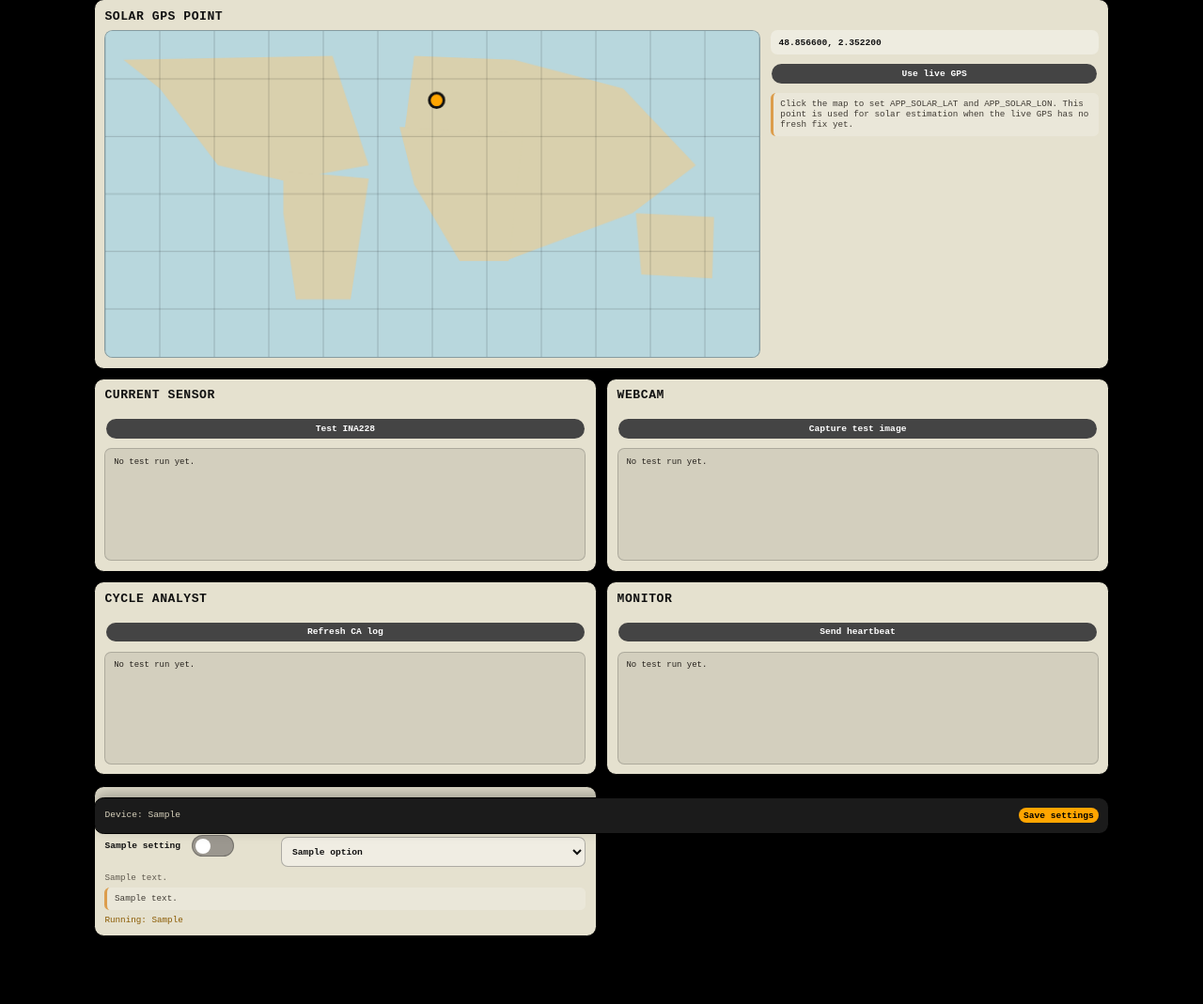
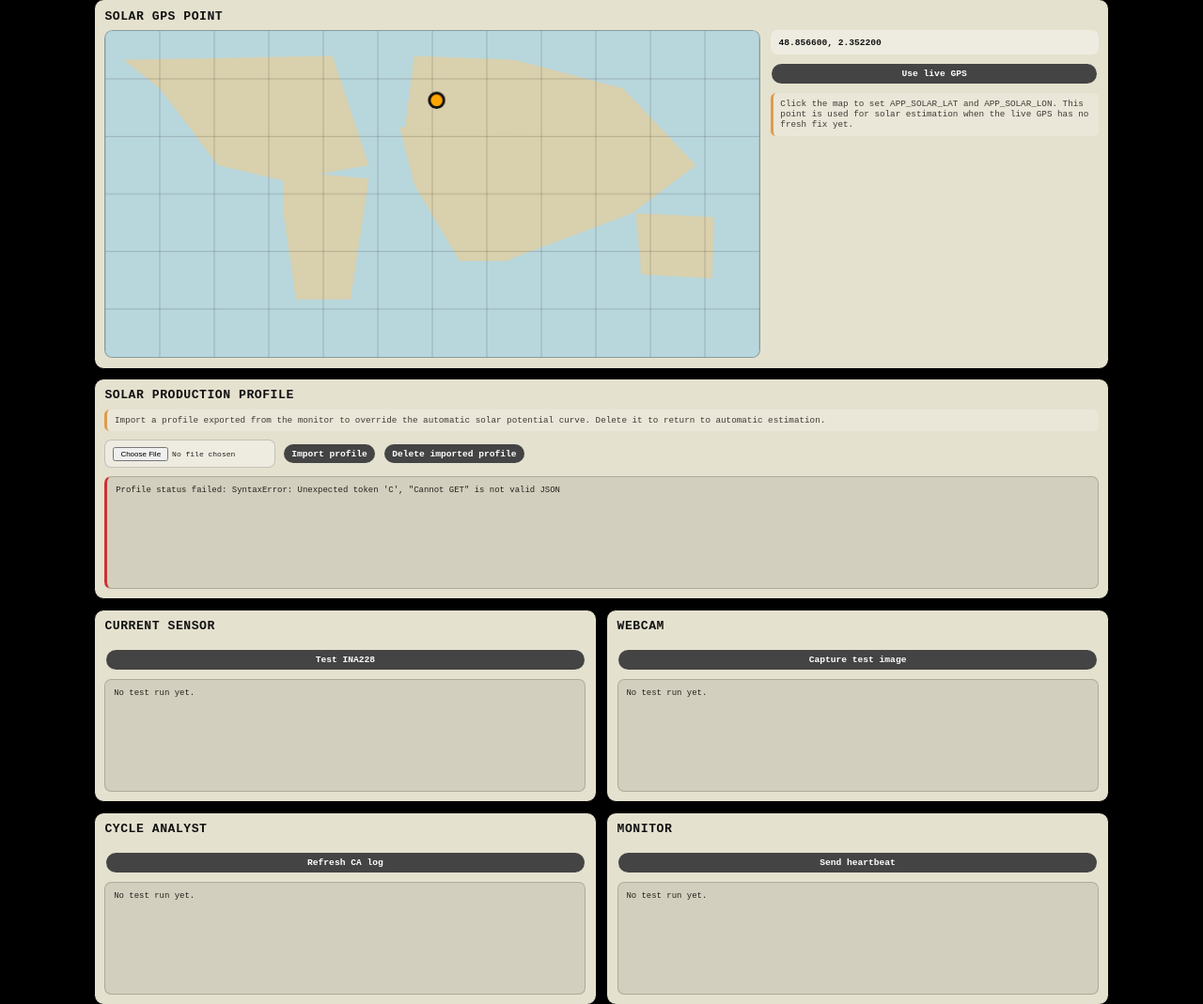
Before and after one commit to regenbox-team/Cycle-Analyst-App, a Flask app: template templates/settings.html in a window 1280 px wide. Shown: the part 102-1171 px from the top of the page at 94% size. Before the commit the page ends 1099 px from the top, so only its background shows below. Run offline with Flask 3, Linux system fonts and the light colour scheme; the template is opened without the code that fills it: most values are stand-ins (such as "Sample title", 1, 10 or a date in 2020); parts of the project's set-up code (start-up, migrations or seed data) failed here and were passed over.

Commit message:
import courbe solaire

```diff
--- a/app/config.py
+++ b/app/config.py
@@ -70,6 +70,7 @@ VEHICLE_CONFIGS = {
 SOLAR_PANEL_MAX_W = float(os.getenv("APP_SOLAR_PANEL_MAX_W", "690"))
 SOLAR_LOCATION_LAT = float(os.getenv("APP_SOLAR_LAT", "48.8566"))
 SOLAR_LOCATION_LON = float(os.getenv("APP_SOLAR_LON", "2.3522"))
+SOLAR_PROFILE_FILE = os.getenv("APP_SOLAR_PROFILE_FILE", os.path.join(BASE_DIR, "solar_profile.json"))
 SOLAR_BATTERY_CURVE_FILE = os.getenv("APP_BATTERY_DISCHARGE_CURVE_FILE", "")
 
 # --- DB per mode helpers ---
--- a/static/css/style.css
+++ b/static/css/style.css
@@ -2590,6 +2590,25 @@ th, td {
   margin-bottom: 0.65rem;
 }
 
+.settings-profile-actions {
+  display: flex;
+  flex-wrap: wrap;
+  align-items: center;
+  gap: 0.45rem;
+  margin: 0.55rem 0;
+}
+
+.settings-profile-actions input[type="file"] {
+  max-width: 100%;
+  padding: 0.4rem 0.5rem;
+  border: 1px solid rgba(0, 0, 0, 0.18);
+  border-radius: 0.45rem;
+  background: rgba(255, 255, 255, 0.36);
+  color: var(--text-dark);
+  font-family: var(--font-main);
+  font-size: var(--font-small);
+}
+
 .settings-map-layout {
   display: grid;
   grid-template-columns: minmax(0, 1.6fr) minmax(13rem, 0.8fr);
--- a/static/js/settings.js
+++ b/static/js/settings.js
@@ -184,8 +184,114 @@
     });
   }
 
+  function formatSolarProfileStatus(profile) {
+    if (!profile || !profile.enabled) {
+      const path = profile && profile.path ? `\nPath: ${profile.path}` : '';
+      return `No imported profile. Automatic solar estimation is active.${path}`;
+    }
+    const lines = [
+      'Imported solar profile active.',
+      `Name: ${profile.name || 'Imported solar profile'}`,
+      `Points: ${profile.point_count || 0}`,
+      `Peak: ${Math.round(Number(profile.peak_w || 0))} W`,
+    ];
+    if (profile.panel_max_w) lines.push(`Panels: ${Math.round(Number(profile.panel_max_w))} Wc`);
+    if (profile.created_at) lines.push(`Created: ${profile.created_at}`);
+    if (profile.path) lines.push(`Path: ${profile.path}`);
+    return lines.join('\n');
+  }
+
+  async function refreshSolarProfileStatus() {
+    const status = document.getElementById('solar-profile-status');
+    if (!status) return;
+    status.textContent = 'Loading profile status...';
+    status.classList.remove('ok', 'error', 'warning');
+    try {
+      const response = await fetch('/settings/solar_profile', { cache: 'no-store' });
+      const data = await response.json();
+      status.textContent = formatSolarProfileStatus(data);
+      status.classList.add(data.enabled ? 'ok' : 'warning');
+    } catch (error) {
+      status.textContent = `Profile status failed: ${error}`;
+      status.classList.add('error');
+    }
+  }
+
+  function wireSolarProfileImport() {
+    const input = document.getElementById('solar-profile-import-file');
+    const importButton = document.getElementById('solar-profile-import-button');
+    const deleteButton = document.getElementById('solar-profile-delete-button');
+    const status = document.getElementById('solar-profile-status');
+
+    if (importButton && input) {
+      importButton.addEventListener('click', async () => {
+        const file = input.files && input.files[0];
+        if (!file) {
+          if (status) {
+            status.textContent = 'Select a JSON profile file first.';
+            status.classList.remove('ok', 'error');
+            status.classList.add('warning');
+          }
+          return;
+        }
+        const formData = new FormData();
+        formData.append('profile', file);
+        importButton.disabled = true;
+        if (status) {
+          status.textContent = 'Importing profile...';
+          status.classList.remove('ok', 'error', 'warning');
+        }
+        try {
+          const response = await fetch('/settings/solar_profile/import', { method: 'POST', body: formData });
+          const data = await response.json().catch(() => ({}));
+          if (!response.ok) throw new Error(data.error || 'Profile import failed');
+          input.value = '';
+          if (status) {
+            status.textContent = formatSolarProfileStatus(data.profile);
+            status.classList.add('ok');
+          }
+        } catch (error) {
+          if (status) {
+            status.textContent = `Profile import failed: ${error.message || error}`;
+            status.classList.add('error');
+          }
+        } finally {
+          importButton.disabled = false;
+        }
+      });
+    }
+
+    if (deleteButton) {
+      deleteButton.addEventListener('click', async () => {
+        deleteButton.disabled = true;
+        if (status) {
+          status.textContent = 'Deleting imported profile...';
+          status.classList.remove('ok', 'error', 'warning');
+        }
+        try {
+          const response = await fetch('/settings/solar_profile', { method: 'DELETE', cache: 'no-store' });
+          const data = await response.json().catch(() => ({}));
+          if (!response.ok) throw new Error(data.error || 'Profile deletion failed');
+          if (status) {
+            status.textContent = formatSolarProfileStatus(data.profile);
+            status.classList.add('warning');
+          }
+        } catch (error) {
+          if (status) {
+            status.textContent = `Profile deletion failed: ${error.message || error}`;
+            status.classList.add('error');
+          }
+        } finally {
+          deleteButton.disabled = false;
+        }
+      });
+    }
+  }
+
   window.addEventListener('DOMContentLoaded', () => {
     wireSolarMap();
     wireDiagnostics();
+    wireSolarProfileImport();
+    refreshSolarProfileStatus();
   });
 })();
--- a/templates/settings.html
+++ b/templates/settings.html
@@ -38,6 +38,19 @@
           </div>
         </div>
       </div>
+    </section>
+
+    <section class="summary-category-card settings-map-card">
+      <h2>Solar production profile</h2>
+      <div class="settings-variable-detail">
+        Import a profile exported from the monitor to override the automatic solar potential curve. Delete it to return to automatic estimation.
+      </div>
+      <div class="settings-profile-actions">
+        <input id="solar-profile-import-file" type="file" accept="application/json,.json">
+        <button class="dashboard-button" type="button" id="solar-profile-import-button">Import profile</button>
+        <button class="dashboard-button" type="button" id="solar-profile-delete-button">Delete imported profile</button>
+      </div>
+      <pre id="solar-profile-status" class="settings-log-box">Loading profile status...</pre>
     </section>
 
     <section class="settings-diagnostics">
```
Also changed, not shown: app/env_file.py (+8 -0 lines), app/routes/settings.py (+36 -0 lines), app/solar_range.py (+146 -0 lines), monitor_server/templates/index.html (+62 -3 lines), tests/test_monitor_upload_session.py (+2 -0 lines), tests/test_solar_range.py (+31 -0 lines).
